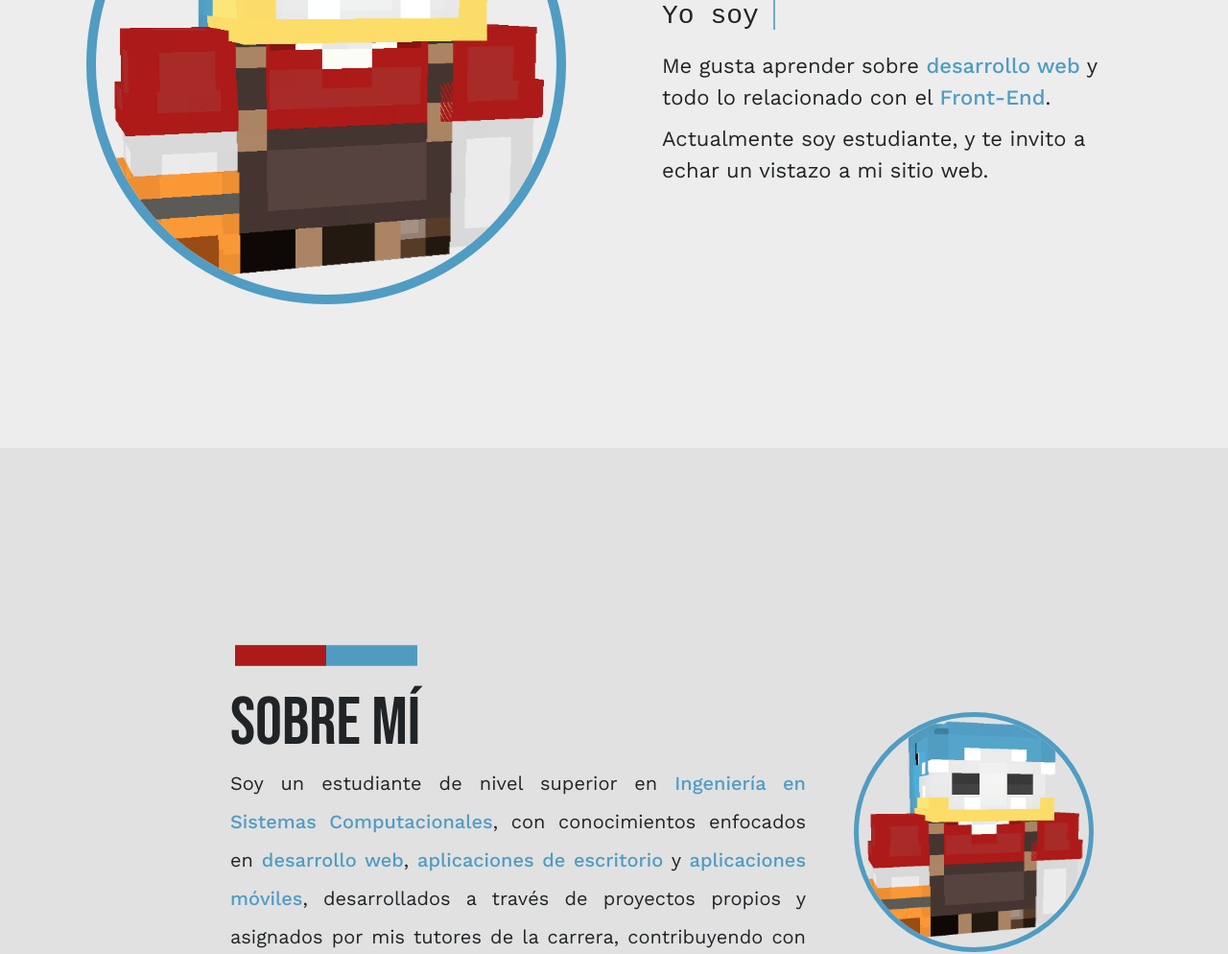
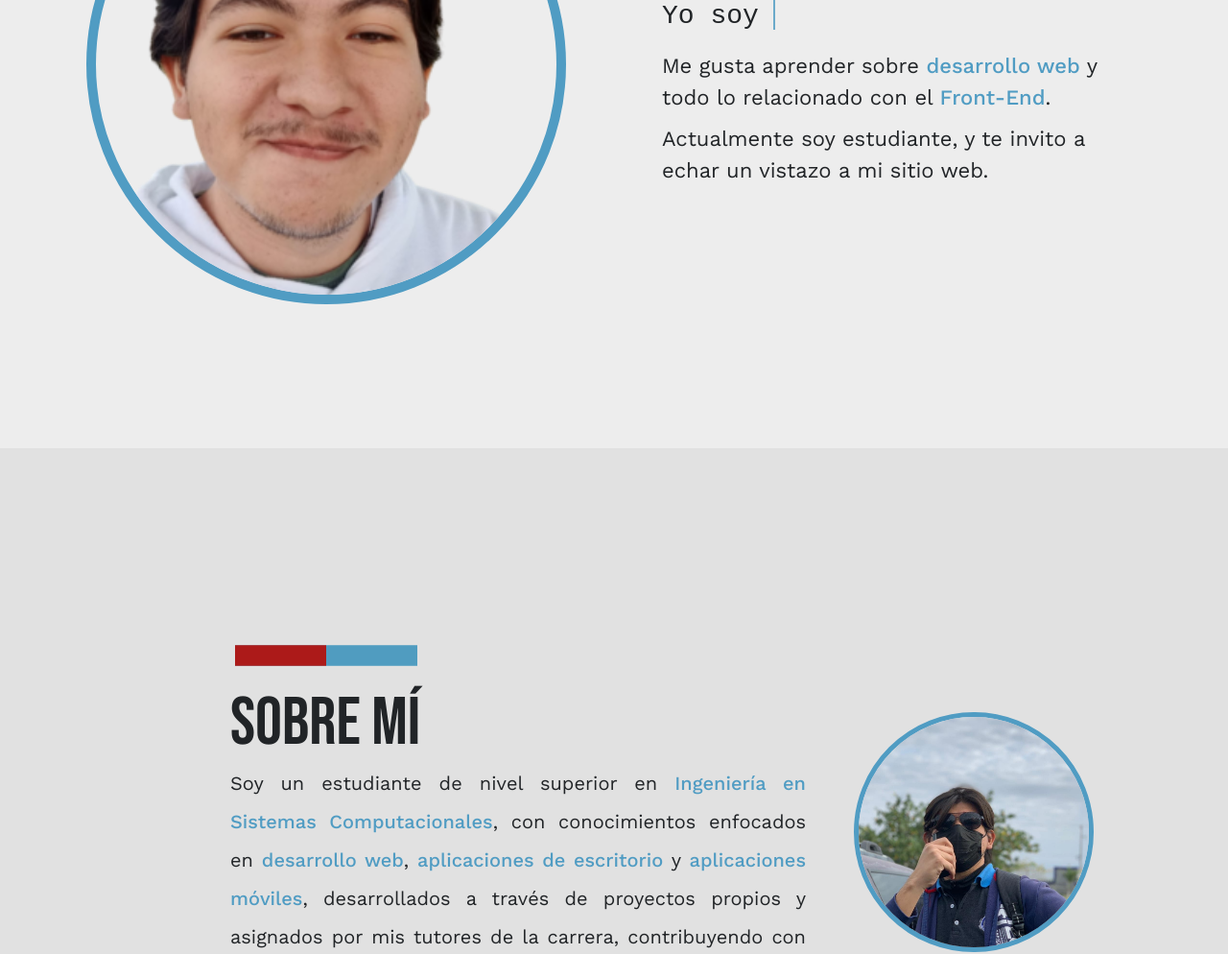
Before and after one commit to feralcojam/jamcCV, a plain HTML site: page index.html in a window 1280 px wide. Shown: the part 418-1412 px from the top of the page at 96% size. Drawn offline with nearby package versions, Linux system fonts and the light colour scheme.

Commit message:
changed pictures in welcome and about-me

```diff
--- a/index.html
+++ b/index.html
@@ -30,7 +30,7 @@
     </header>
     <div class="container">
         <section class="welcome-container hidden" id="section5">
-            <img class="dev-image" src="/img/feralcojam-body-mc.png" alt="dev-image">
+            <img class="dev-image" src="/img/me-bg.png" alt="dev-image">
             <div class="text-container">
                 <h2 class="subtitle">Hola, soy Jesús</h2>
                 <div class="anim-text">
@@ -62,7 +62,7 @@
                     clientes.
                 </p>
             </div>
-            <img class="about-me-img" src="/img/feralcojam-body-mc.png" alt="about me image">
+            <img class="about-me-img" src="/img/me.jpg" alt="about me image">
         </section>
         <section class="projects hidden" id="section2">
             <div class="text-container">
```
Also changed, not shown: img/me-bg.png (added), img/me.jpg (added).
